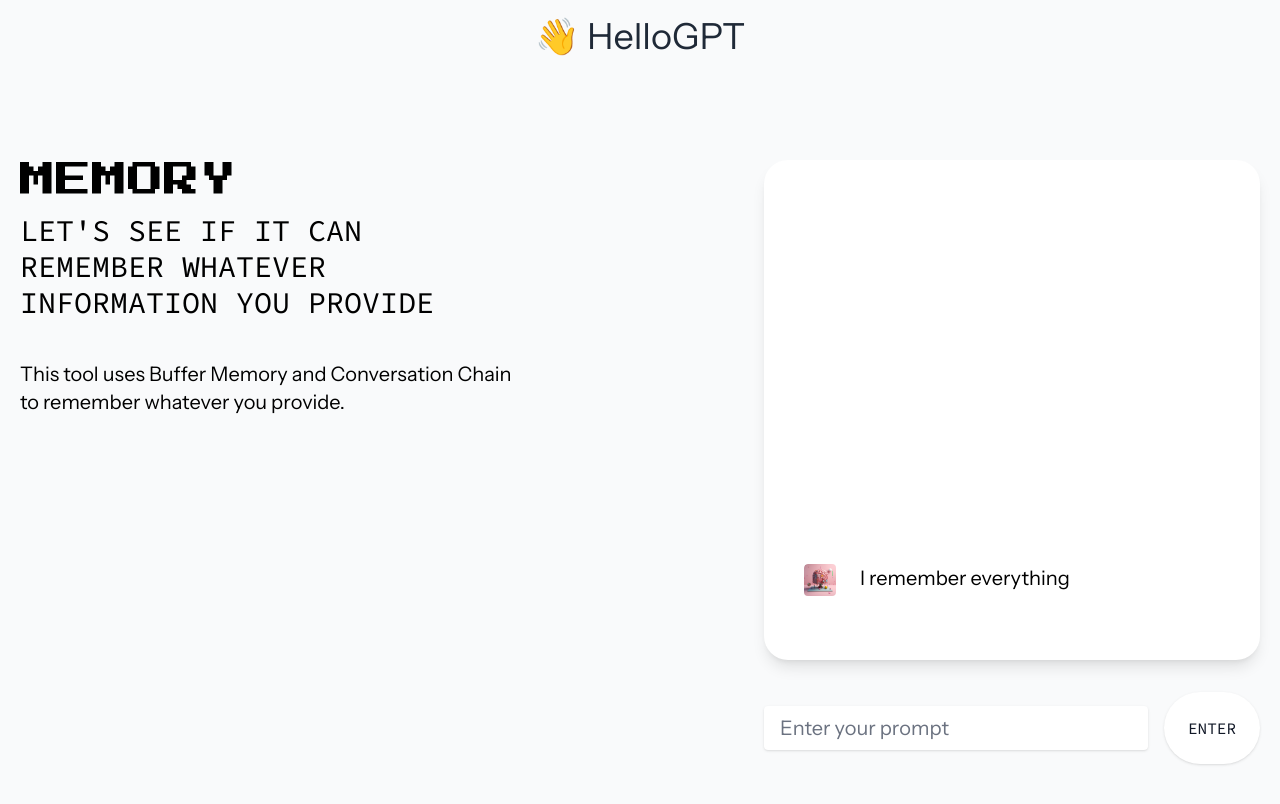
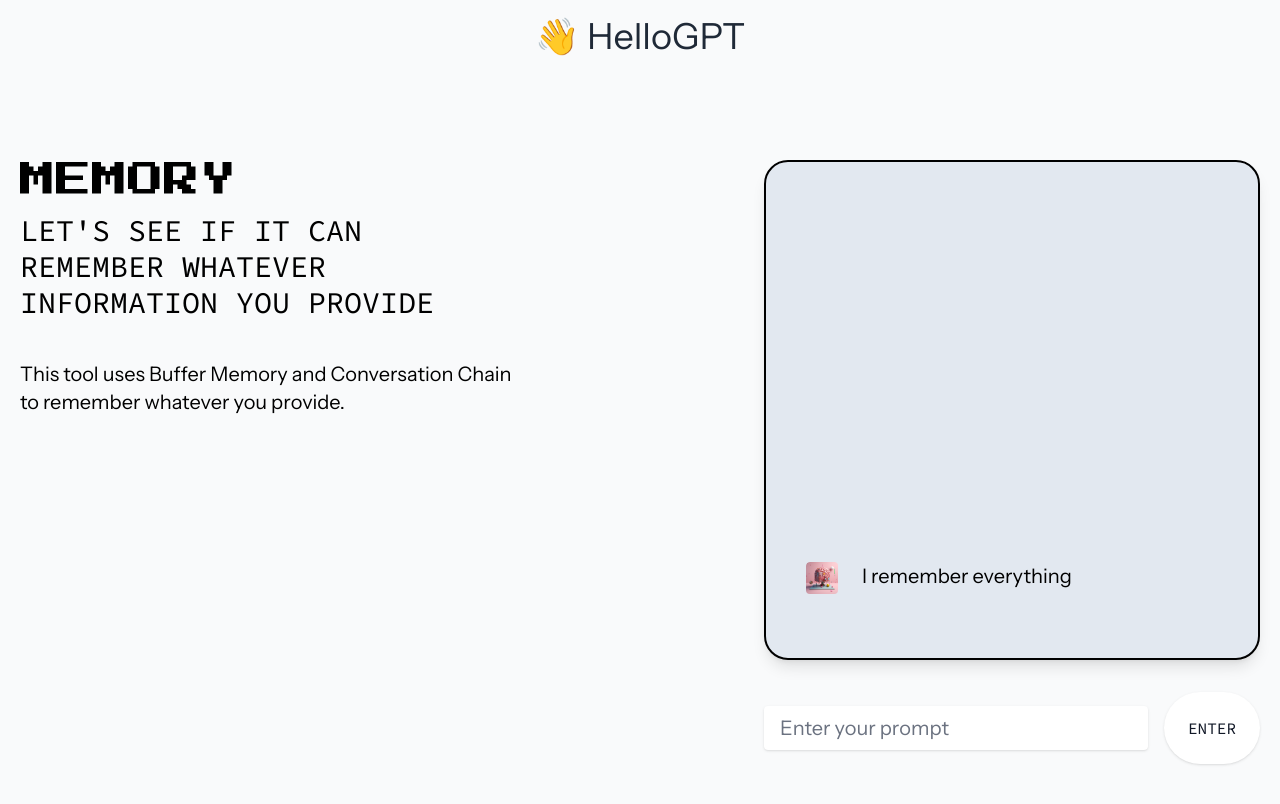
Before and after one commit to mnmt7/HelloGPT, a Next.js app: page /memory in a window 1280 px wide. Shown: the top 804 px of the page. Built offline with nearby package versions, Linux system fonts and the light colour scheme.

Commit message:
enhace styling of result box

```diff
--- a/app/components/ResultStreaming.jsx
+++ b/app/components/ResultStreaming.jsx
@@ -2,10 +2,10 @@ import React from "react";
 
 const ResultStreaming = ({ data }) => {
   return (
-    <div className="bg-gray-100 p-6 rounded shadow mb-4">
+    <div className="bg-gray-100 border-solid border-2 border-black p-6 rounded shadow mb-4">
       {/* If data is a string */}
       {typeof data === "string" && (
-        <pre className="text-black-500 mb-4">{data}</pre>
+        <pre className="text-black-500 mb-4 whitespace-pre-wrap">{data}</pre>
       )}
       {/* If data is an object */}
       {data && <p className="text-black-500 mb-4">{data?.output}</p>}
--- a/app/components/ResultWithSources.jsx
+++ b/app/components/ResultWithSources.jsx
@@ -72,7 +72,7 @@ const ResultWithSources = ({ messages, pngFile, maxMsgs }) => {
   return (
     <div
       ref={messagesContainerRef}
-      className={`bg-white p-10 rounded-3xl shadow-lg mb-8 overflow-y-auto h-[500px] max-h-[500px] flex flex-col space-y-4 ${
+      className={`bg-slate-200 border-solid border-2 border-black p-10 rounded-3xl shadow-lg mb-8 overflow-y-scroll h-[500px] max-h-[500px] flex flex-col space-y-4 ${
         messages.length < maxMsgToScroll && "justify-end"
       }`}
     >
```
